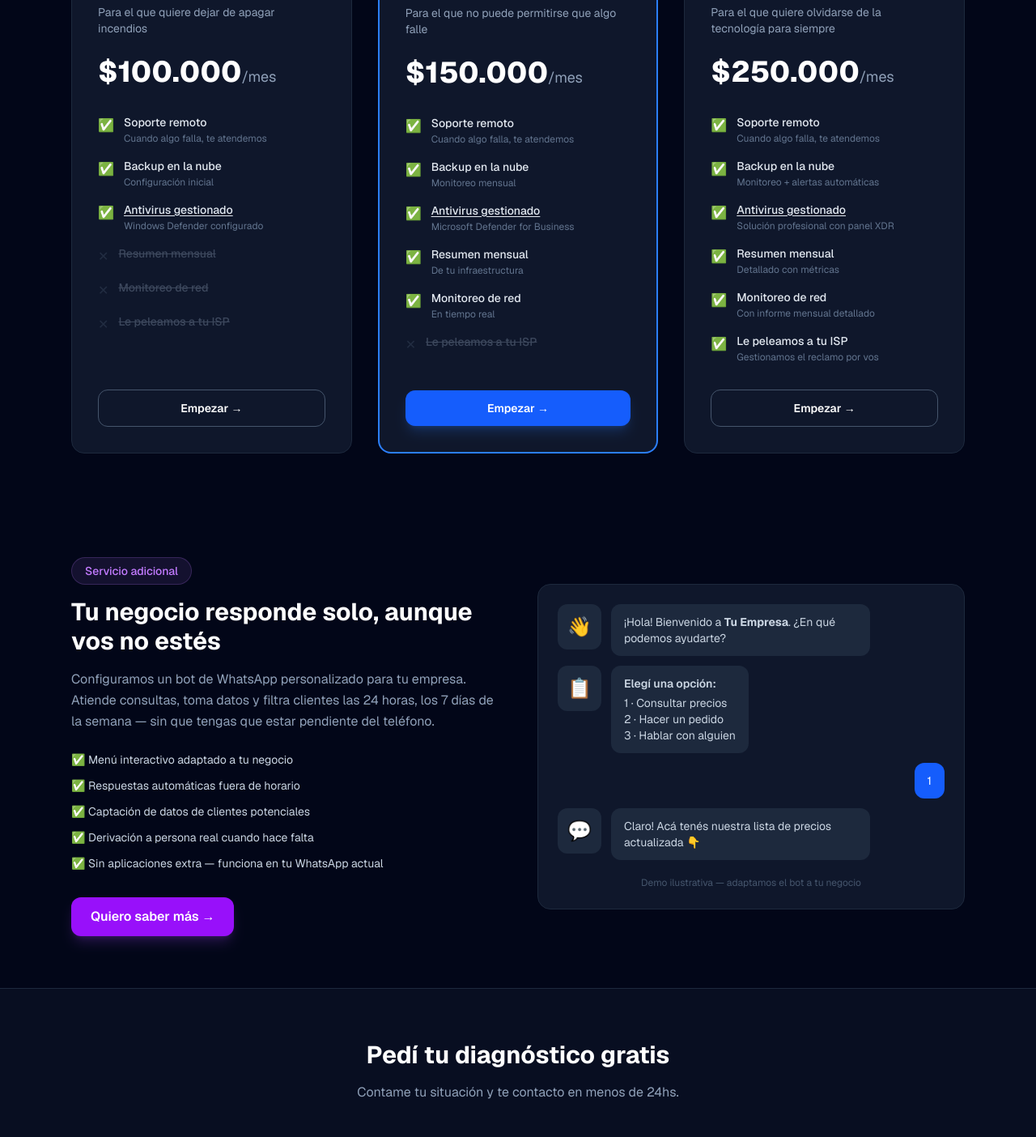
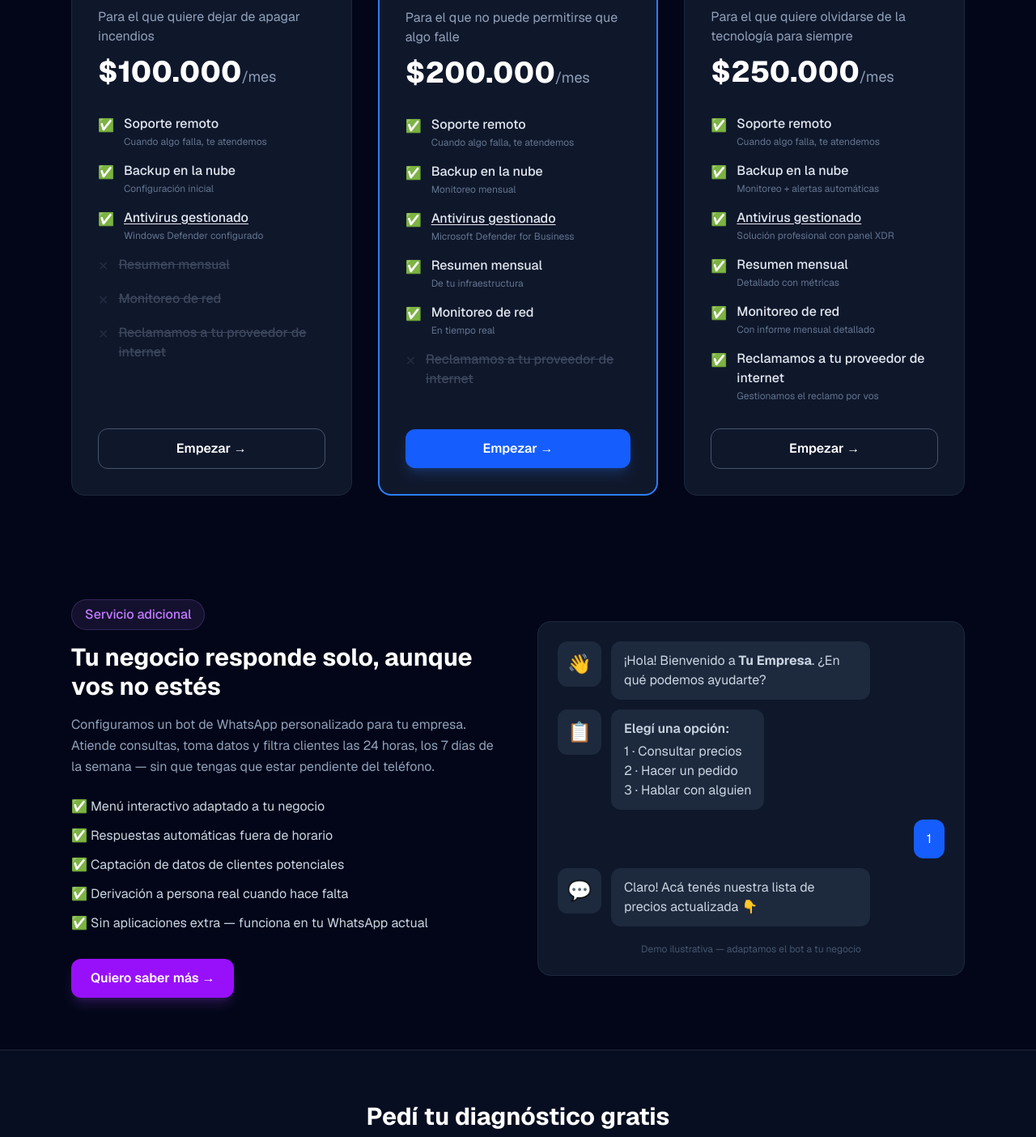
Before and after one commit to gon-alt/IT-Solve, a Next.js app: page / in a window 1280 px wide. Shown: the part 1330-2734 px from the top of the page at 81% size. Built offline with nearby package versions, Linux system fonts and the light colour scheme.

Commit message:
Cambios minimos en letras y textos

```diff
--- a/app/page.tsx
+++ b/app/page.tsx
@@ -49,7 +49,7 @@ export default function LandingPage() {
             </div>
             <span className="text-xl font-bold tracking-tight text-white">IT_solve</span>
           </div>
-          <a href="#contacto" className="text-sm font-medium bg-blue-600 hover:bg-blue-500 px-4 py-2 rounded-full transition-all">
+          <a href="#contacto" className=" font-medium bg-blue-600 hover:bg-blue-500 px-4 py-2 rounded-full transition-all">
             Diagnóstico Gratis
           </a>
         </div>
@@ -88,7 +88,7 @@ export default function LandingPage() {
 
       {/* HERO */}
       <header className="pt-40 pb-24 px-6 max-w-6xl mx-auto text-center">
-        <div className="inline-block px-4 py-1.5 mb-6 text-sm font-medium tracking-wider text-blue-400 uppercase bg-blue-400/10 border border-blue-400/20 rounded-full">
+        <div className="inline-block px-4 py-1.5 mb-6  font-medium tracking-wider text-blue-400 uppercase bg-blue-400/10 border border-blue-400/20 rounded-full">
           Consultoría IT para PyMEs
         </div>
         <h1 className="text-5xl md:text-7xl font-extrabold tracking-tighter bg-clip-text text-transparent bg-gradient-to-r from-blue-400 to-emerald-400">
@@ -146,7 +146,7 @@ export default function LandingPage() {
     {/* BÁSICO */}
     <div className="p-8 bg-slate-900 border border-slate-800 rounded-2xl flex flex-col">
       <h3 className="text-xl font-bold mb-1">Básico</h3>
-      <p className="text-slate-400 text-sm mb-6">Para el que quiere dejar de apagar incendios</p>
+      <p className="text-slate-400 text-slate-400 mb-3">Para el que quiere dejar de apagar incendios</p>
       <div className="text-4xl font-extrabold text-white mb-8">
         $100.000<span className="text-lg text-slate-400 font-normal">/mes</span>
       </div>
@@ -154,21 +154,21 @@ export default function LandingPage() {
         <div className="flex items-start gap-3">
           <span className="text-emerald-400 mt-0.5">✅</span>
           <div>
-            <p className="text-slate-200 text-sm font-medium">Soporte remoto</p>
+            <p className="text-slate-200  font-medium">Soporte remoto</p>
             <p className="text-slate-500 text-xs mt-0.5">Cuando algo falla, te atendemos</p>
           </div>
         </div>
         <div className="flex items-start gap-3">
           <span className="text-emerald-400 mt-0.5">✅</span>
           <div>
-            <p className="text-slate-200 text-sm font-medium">Backup en la nube</p>
+            <p className="text-slate-200  font-medium">Backup en la nube</p>
             <p className="text-slate-500 text-xs mt-0.5">Configuración inicial</p>
           </div>
         </div>
         <div className="flex items-start gap-3">
           <span className="text-emerald-400 mt-0.5">✅</span>
           <div>
-            <p className="text-slate-200 text-sm font-medium">
+            <p className="text-slate-200  font-medium">
               <a href="/blog/windows-defender" className="underline underline-offset-2 hover:text-blue-400 transition-colors">
                 Antivirus gestionado
               </a>
@@ -179,24 +179,24 @@ export default function LandingPage() {
         <div className="flex items-start gap-3 opacity-35">
           <span className="text-slate-600 mt-0.5">✕</span>
           <div>
-            <p className="text-slate-400 text-sm font-medium line-through">Resumen mensual</p>
+            <p className="text-slate-400  font-medium line-through">Resumen mensual</p>
           </div>
 
         </div>
         <div className="flex items-start gap-3 opacity-35">
           <span className="text-slate-600 mt-0.5">✕</span>
           <div>
-            <p className="text-slate-400 text-sm font-medium line-through">Monitoreo de red</p>
+            <p className="text-slate-400  font-medium line-through">Monitoreo de red</p>
           </div>
         </div>
         <div className="flex items-start gap-3 opacity-35">
           <span className="text-slate-600 mt-0.5">✕</span>
           <div>
-            <p className="text-slate-400 text-sm font-medium line-through">Le peleamos a tu ISP</p>
+            <p className="text-slate-400  font-medium line-through">Reclamamos a tu proveedor de internet</p>
           </div>
         </div>
       </div>
-      <a href="#contacto" className="mt-8 text-center border border-slate-600 hover:border-blue-500 hover:text-blue-400 py-3 rounded-xl transition-all text-sm font-semibold">
+      <a href="#contacto" className="mt-8 text-center border border-slate-600 hover:border-blue-500 hover:text-blue-400 py-3 rounded-xl transition-all  font-semibold">
         Empezar →
       </a>
     </div>
@@ -207,29 +207,29 @@ export default function LandingPage() {
         MÁS ELEGIDO
       </div>
       <h3 className="text-xl font-bold mb-1">Pro</h3>
-      <p className="text-slate-400 text-sm mb-6">Para el que no puede permitirse que algo falle</p>
+      <p className="text-slate-400 text-slate-400 mb-3">Para el que no puede permitirse que algo falle</p>
       <div className="text-4xl font-extrabold text-white mb-8">
-        $150.000<span className="text-lg text-slate-400 font-normal">/mes</span>
+        $200.000<span className="text-lg text-slate-400 font-normal">/mes</span>
       </div>
       <div className="space-y-4 flex-1">
         <div className="flex items-start gap-3">
           <span className="text-emerald-400 mt-0.5">✅</span>
           <div>
-            <p className="text-slate-200 text-sm font-medium">Soporte remoto</p>
+            <p className="text-slate-200  font-medium">Soporte remoto</p>
             <p className="text-slate-500 text-xs mt-0.5">Cuando algo falla, te atendemos</p>
           </div>
         </div>
         <div className="flex items-start gap-3">
           <span className="text-emerald-400 mt-0.5">✅</span>
           <div>
-            <p className="text-slate-200 text-sm font-medium">Backup en la nube</p>
+            <p className="text-slate-200  font-medium">Backup en la nube</p>
             <p className="text-slate-500 text-xs mt-0.5">Monitoreo mensual</p>
           </div>
         </div>
         <div className="flex items-start gap-3">
           <span className="text-emerald-400 mt-0.5">✅</span>
           <div>
-            <p className="text-slate-200 text-sm font-medium">
+            <p className="text-slate-200  font-medium">
               <a href="/blog/windows-defender" className="underline underline-offset-2 hover:text-blue-400 transition-colors">
                 Antivirus gestionado
               </a>
@@ -240,25 +240,25 @@ export default function LandingPage() {
         <div className="flex items-start gap-3">
           <span className="text-emerald-400 mt-0.5">✅</span>
           <div>
-            <p className="text-slate-200 text-sm font-medium">Resumen mensual</p>
+            <p className="text-slate-200  font-medium">Resumen mensual</p>
             <p className="text-slate-500 text-xs mt-0.5">De tu infraestructura</p>
           </div>
         </div>
         <div className="flex items-start gap-3">
           <span className="text-emerald-400 mt-0.5">✅</span>
           <div>
-            <p className="text-slate-200 text-sm font-medium">Monitoreo de red</p>
+            <p className="text-slate-200  font-medium">Monitoreo de red</p>
             <p className="text-slate-500 text-xs mt-0.5">En tiempo real</p>
           </div>
         </div>
         <div className="flex items-start gap-3 opacity-35">
           <span className="text-slate-600 mt-0.5">✕</span>
           <div>
-            <p className="text-slate-400 text-sm font-medium line-through">Le peleamos a tu ISP</p>
+            <p className="text-slate-400  font-medium line-through">Reclamamos a tu proveedor de internet</p>
           </div>
         </div>
       </div>
-      <a href="#contacto" className="mt-8 text-center bg-blue-600 hover:bg-blue-500 text-white py-3 rounded-xl transition-all text-sm font-semibold shadow-lg shadow-blue-500/20">
+      <a href="#contacto" className="mt-8 text-center bg-blue-600 hover:bg-blue-500 text-white py-3 rounded-xl transition-all  font-semibold shadow-lg shadow-blue-500/20">
         Empezar →
       </a>
     </div>
@@ -266,7 +266,7 @@ export default function LandingPage() {
     {/* PREMIUM */}
     <div className="p-8 bg-slate-900 border border-slate-800 rounded-2xl flex flex-col">
       <h3 className="text-xl font-bold mb-1">Premium</h3>
-      <p className="text-slate-400 text-sm mb-6">Para el que quiere olvidarse de la tecnología para siempre</p>
+      <p className="text-slate-400 mb-3">Para el que quiere olvidarse de la tecnología para siempre</p>
       <div className="text-4xl font-extrabold text-white mb-8">
         $250.000<span className="text-lg text-slate-400 font-normal">/mes</span>
       </div>
@@ -274,21 +274,21 @@ export default function LandingPage() {
         <div className="flex items-start gap-3">
           <span className="text-emerald-400 mt-0.5">✅</span>
           <div>
-            <p className="text-slate-200 text-sm font-medium">Soporte remoto</p>
+            <p className="text-slate-200 font-medium">Soporte remoto</p>
             <p className="text-slate-500 text-xs mt-0.5">Cuando algo falla, te atendemos</p>
           </div>
         </div>
         <div className="flex items-start gap-3">
           <span className="text-emerald-400 mt-0.5">✅</span>
           <div>
-            <p className="text-slate-200 text-sm font-medium">Backup en la nube</p>
+            <p className="text-slate-200  font-medium">Backup en la nube</p>
             <p className="text-slate-500 text-xs mt-0.5">Monitoreo + alertas automáticas</p>
           </div>
         </div>
         <div className="flex items-start gap-3">
           <span className="text-emerald-400 mt-0.5">✅</span>
           <div>
-            <p className="text-slate-200 text-sm font-medium">
+            <p className="text-slate-200  font-medium">
               <a href="/blog/windows-defender" className="underline underline-offset-2 hover:text-blue-400 transition-colors">
                 Antivirus gestionado
               </a>
@@ -299,7 +299,7 @@ export default function LandingPage() {
         <div className="flex items-start gap-3">
           <span className="text-emerald-400 mt-0.5">✅</span>
           <div>
-            <p className="text-slate-200 text-sm font-medium">Resumen mensual</p>
+            <p className="text-slate-200  font-medium">Resumen mensual</p>
             <p className="text-slate-500 text-xs mt-0.5">Detallado con métricas</p>
           </div>
 
@@ -307,19 +307,19 @@ export default function LandingPage() {
         <div className="flex items-start gap-3">
           <span className="text-emerald-400 mt-0.5">✅</span>
           <div>
-            <p className="text-slate-200 text-sm font-medium">Monitoreo de red</p>
+            <p className="text-slate-200  font-medium">Monitoreo de red</p>
             <p className="text-slate-500 text-xs mt-0.5">Con informe mensual detallado</p>
           </div>
         </div>
         <div className="flex items-start gap-3">
           <span className="text-emerald-400 mt-0.5">✅</span>
           <div>
-            <p className="text-slate-200 text-sm font-medium">Le peleamos a tu ISP</p>
+            <p className="text-slate-200  font-medium">Reclamamos a tu proveedor de internet</p>
             <p className="text-slate-500 text-xs mt-0.5">Gestionamos el reclamo por vos</p>
           </div>
         </div>
       </div>
-      <a href="#contacto" className="mt-8 text-center border border-slate-600 hover:border-emerald-500 hover:text-emerald-400 py-3 rounded-xl transition-all text-sm font-semibold">
+      <a href="#contacto" className="mt-8 text-center border border-slate-600 hover:border-emerald-500 hover:text-emerald-400 py-3 rounded-xl transition-all  font-semibold">
         Empezar →
       </a>
     </div>
@@ -332,7 +332,7 @@ export default function LandingPage() {
   <div className="grid grid-cols-1 md:grid-cols-2 gap-12 items-center">
 
     <div>
-      <div className="inline-block px-4 py-1.5 mb-4 text-sm font-medium text-purple-400 bg-purple-400/10 border border-purple-400/20 rounded-full">
+      <div className="inline-block px-4 py-1.5 mb-4  font-medium text-purple-400 bg-purple-400/10 border border-purple-400/20 rounded-full">
         Servicio adicional
       </div>
       <h2 className="text-3xl font-bold text-white mb-4">
@@ -343,7 +343,7 @@ export default function LandingPage() {
         Atiende consultas, toma datos y filtra clientes las 24 horas,
         los 7 días de la semana — sin que tengas que estar pendiente del teléfono.
       </p>
-      <ul className="space-y-3 text-slate-300 text-sm mb-8">
+      <ul className="space-y-3 text-slate-300  mb-8">
         <li>✅ Menú interactivo adaptado a tu negocio</li>
         <li>✅ Respuestas automáticas fuera de horario</li>
         <li>✅ Captación de datos de clientes potenciales</li>
@@ -362,13 +362,13 @@ export default function LandingPage() {
     <div className="bg-slate-900 border border-slate-800 rounded-2xl p-6 space-y-3">
       <div className="flex items-start gap-3">
         <div className="bg-slate-800 rounded-xl p-3 text-2xl">👋</div>
-        <div className="bg-slate-800 rounded-xl px-4 py-3 text-sm text-slate-300 max-w-xs">
+        <div className="bg-slate-800 rounded-xl px-4 py-3  text-slate-300 max-w-xs">
           ¡Hola! Bienvenido a <strong>Tu Empresa</strong>. ¿En qué podemos ayudarte?
         </div>
       </div>
       <div className="flex items-start gap-3">
         <div className="bg-slate-800 rounded-xl p-3 text-2xl">📋</div>
-        <div className="bg-slate-800 rounded-xl px-4 py-3 text-sm text-slate-300 max-w-xs">
+        <div className="bg-slate-800 rounded-xl px-4 py-3  text-slate-300 max-w-xs">
           <p className="font-semibold mb-1">Elegí una opción:</p>
           <p>1 · Consultar precios</p>
           <p>2 · Hacer un pedido</p>
@@ -376,13 +376,13 @@ export default function LandingPage() {
         </div>
       </div>
       <div className="flex justify-end">
-        <div className="bg-blue-600 rounded-xl px-4 py-3 text-sm text-white max-w-xs">
+        <div className="bg-blue-600 rounded-xl px-4 py-3  text-white max-w-xs">
           1
         </div>
       </div>
       <div className="flex items-start gap-3">
         <div className="bg-slate-800 rounded-xl p-3 text-2xl">💬</div>
-        <div className="bg-slate-800 rounded-xl px-4 py-3 text-sm text-slate-300 max-w-xs">
+        <div className="bg-slate-800 rounded-xl px-4 py-3  text-slate-300 max-w-xs">
           Claro! Acá tenés nuestra lista de precios actualizada 👇
         </div>
       </div>
@@ -413,7 +413,7 @@ export default function LandingPage() {
           <form onSubmit={handleSubmit} className="space-y-6">
             <div className="grid grid-cols-1 md:grid-cols-2 gap-6">
               <div>
-                <label className="block text-sm mb-2 text-slate-300">Nombre</label>
+                <label className="block  mb-2 text-slate-300">Nombre</label>
                 <input
                   name="nombre_negocio"
                   type="text"
@@ -423,7 +423,7 @@ export default function LandingPage() {
                 />
               </div>
               <div>
-                <label className="block text-sm mb-2 text-slate-300">Rubro</label>
+                <label className="block  mb-2 text-slate-300">Rubro</label>
                 <input
                   name="rubro"
                   type="text"
@@ -435,7 +435,7 @@ export default function LandingPage() {
             </div>
 
             <div>
-              <label className="block text-sm mb-2 text-slate-300">WhatsApp o Email</label>
+              <label className="block  mb-2 text-slate-300">WhatsApp o Email</label>
               <input
                 name="contacto_cliente"
                 type="text"
@@ -446,7 +446,7 @@ export default function LandingPage() {
             </div>
 
             <div>
-              <label className="block text-sm mb-2 text-slate-300">¿Cuál es tu mayor problema tecnológico hoy?</label>
+              <label className="block  mb-2 text-slate-300">¿Cuál es tu mayor problema tecnológico hoy?</label>
               <textarea
                 name="dolor"
                 rows={4}
@@ -485,7 +485,7 @@ export default function LandingPage() {
       </div>
 
       {/* Links de Recursos (El Blog "oculto") */}
-      <nav className="flex space-x-6 text-sm font-medium text-slate-400">
+      <nav className="flex space-x-6  font-medium text-slate-400">
         <a href="/blog/soporte-redes-infraestructura" className="hover:text-blue-400 transition-colors">
           Infraestructura
         </a>
--- a/package.json
+++ b/package.json
@@ -10,9 +10,9 @@
   },
   "dependencies": {
     "googleapis": "^171.4.0",
-    "next": "16.2.3",
-    "react": "19.2.4",
-    "react-dom": "19.2.4"
+    "next": "^16.2.6",
+    "react": "^19.2.6",
+    "react-dom": "^19.2.6"
   },
   "devDependencies": {
     "@tailwindcss/postcss": "^4",
```
Also changed, not shown: 1 other file (tests, documents, lock files or other folders).
